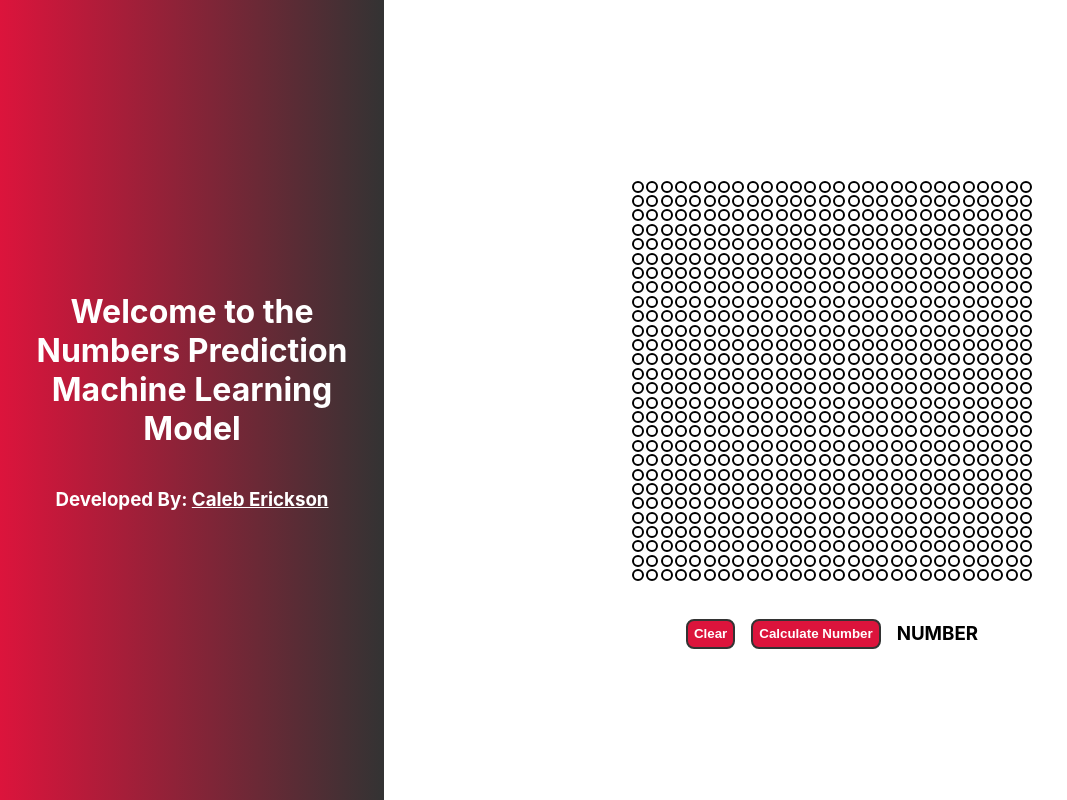
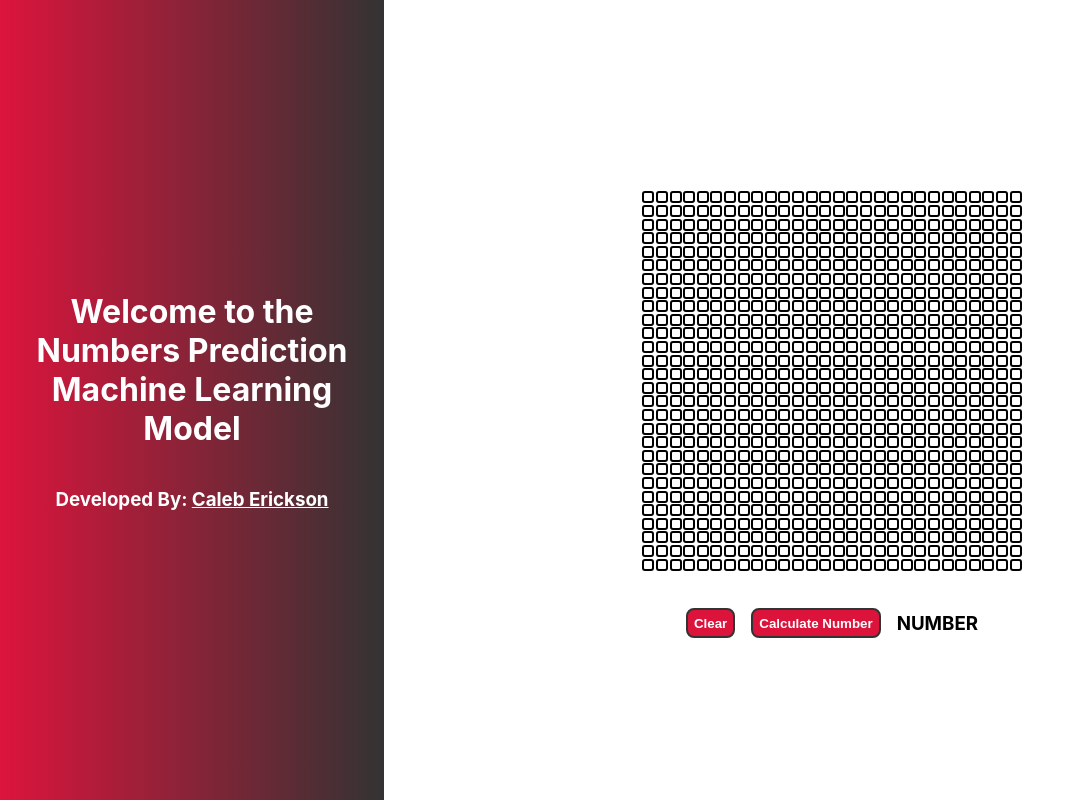
Before and after one commit to CalebErickson21/Numbers-CNN, a React (Create React App) app in the folder frontend/: page / in a window 1280 px wide. Shown: the whole page, without its empty margins (0-1067 px from the left). Built offline with nearby package versions, Linux system fonts and the light colour scheme.

Commit message:
Prevent red X when trying to drag mouse to draw

```diff
--- a/frontend/src/components/grid.jsx
+++ b/frontend/src/components/grid.jsx
@@ -85,7 +85,7 @@ const Grid = ({ clear, setClear}) => {
 
     // Visible component
     return (
-        <div className="grid">
+        <div className='grid' onDragStart={(e) => e.preventDefault()}>
             {nodes}
         </div>
     )
--- a/frontend/src/components/grid.scss
+++ b/frontend/src/components/grid.scss
@@ -5,5 +5,5 @@
 .grid {
     display: grid;
     grid-template-columns: repeat(28, auto);
-    gap: 0.15rem;
+    gap: 0.1rem;
 }
--- a/frontend/src/components/node.jsx
+++ b/frontend/src/components/node.jsx
@@ -23,7 +23,7 @@ const Node = ({ id, val, mouseDown, handleNodeUpdate }) => {
 
     // Visible component
     return (
-        <div id={'node_' + id} className={getNodeClass()} onMouseDown={handleClick} onMouseEnter={handleEnter}></div>
+        <div id={'node_' + id} className={getNodeClass()} onMouseDown={handleClick} onMouseEnter={handleEnter} onDragStart={(e) => e.preventDefault()}></div>
     )
 
 };
--- a/frontend/src/components/node.scss
+++ b/frontend/src/components/node.scss
@@ -6,7 +6,7 @@
     width: .5rem;
     height: .5rem;
     border: .15rem solid black;
-    border-radius: 50%;
+    border-radius: 25%;
 }
 
 .inactive {
```
